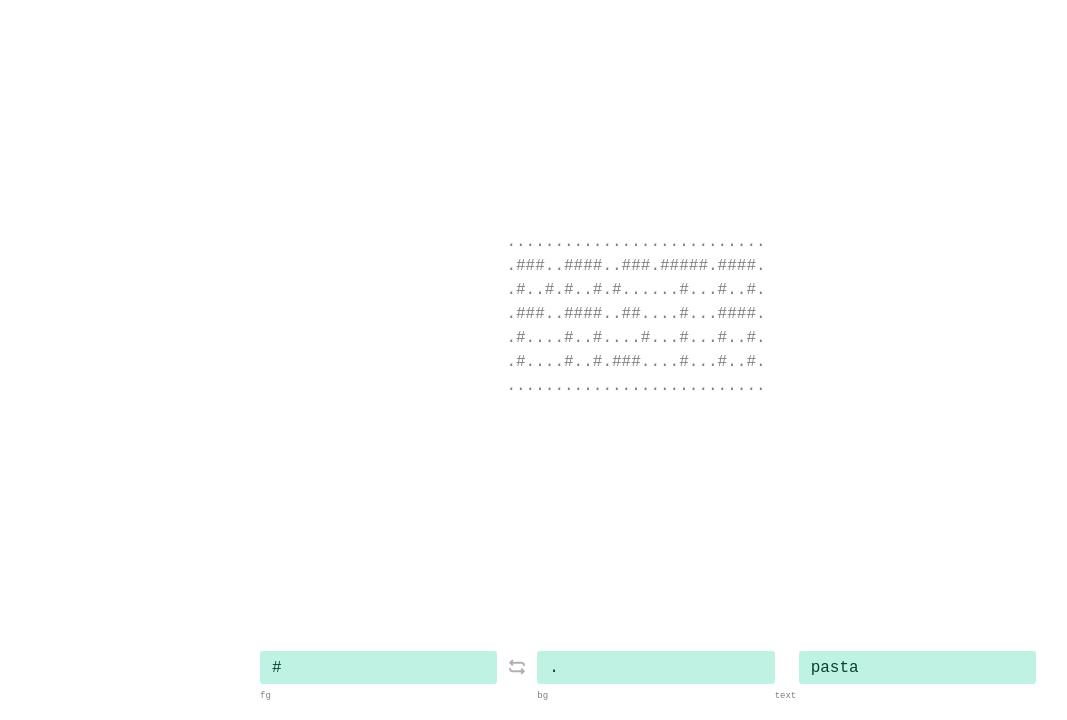
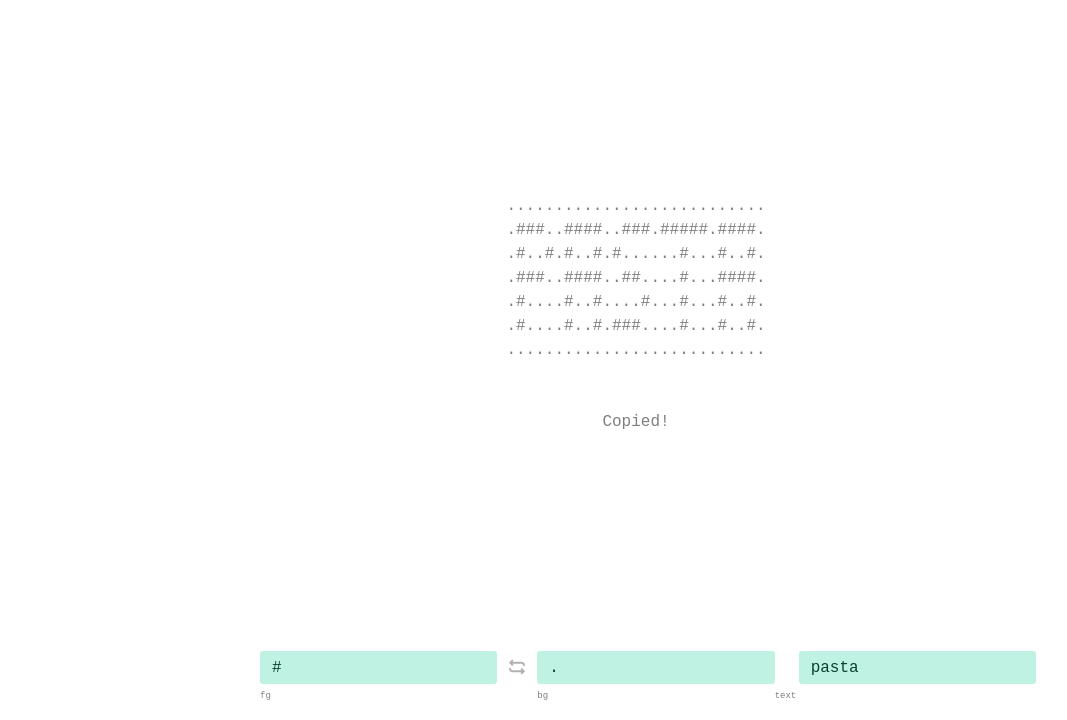
Before and after one commit to The-Silver-Project/emojipasta, a website built with Vite: page index.html in a window 1280 px wide. Shown: the part 80-800 px from the top of the page, without its empty margins (4-1071 px from the left). Built offline with nearby package versions, Linux system fonts and the light colour scheme.

Commit message:
Add copied text

```diff
--- a/index.html
+++ b/index.html
@@ -18,7 +18,10 @@
     </section>
 
     <main>
-      <div id="result" class="result"></div>
+      <div class="result">
+        <div id="result"></div>
+        <div class="copied">Copied!</div>
+      </div>
     </main>
 
     <section class="input">
--- a/style.css
+++ b/style.css
@@ -63,6 +63,10 @@ main {
   white-space: pre;
 }
 
+.copied {
+  text-align: center;
+}
+
 .input {
   display: flex;
   width: 100%;
```
Also changed, not shown: dist/index.html, 4 other files.
